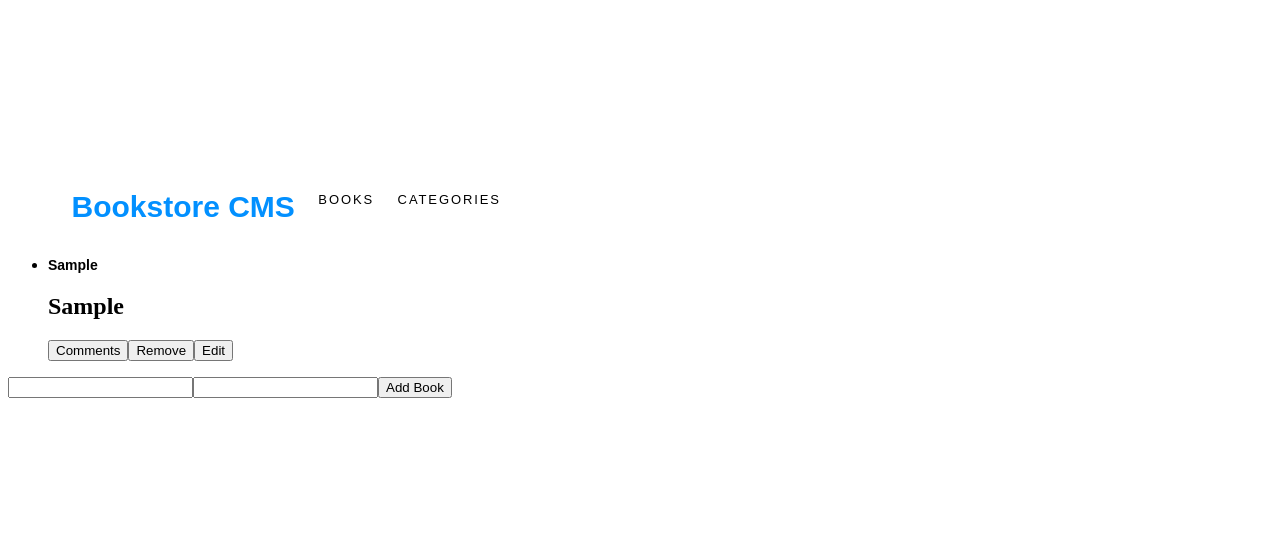
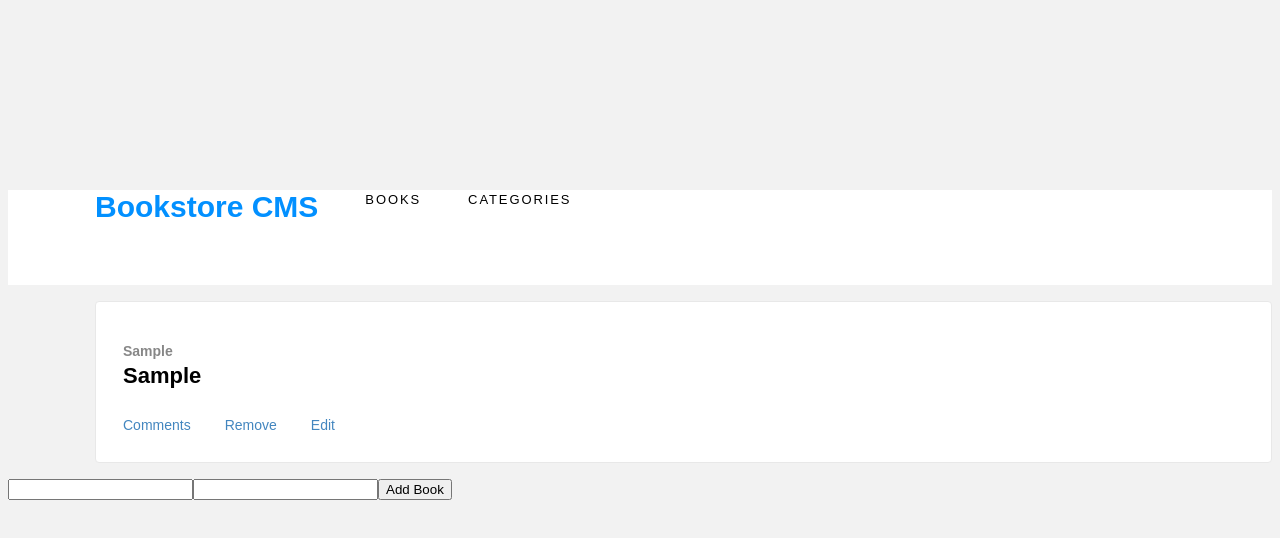
Before and after one commit to hunter4466/bookstore_react_redux, a React (Create React App) app: page /books in a window 1280 px wide. Both pictures are taken after typing "Sample", "Sample" into the empty fields and a click on the button "Add Book". Shown: the top 538 px of the page. Built offline with nearby package versions, Linux system fonts and the light colour scheme; no server answers.

Commit message:
Add general layout for articles and navigation-bar

```diff
--- a/src/components/booksComp.js
+++ b/src/components/booksComp.js
@@ -69,11 +69,12 @@ const BooksComponent = () => {
     <div>
       <ul>
         {Object.keys(books).map((array) => (
-          <li key={array}>
+          <li className="article_wrap" key={array}>
             <h1 className="category_tag">{books[array][0].category}</h1>
-            <h2>{books[array][0].title}</h2>
-            <button type="button">Comments</button>
+            <h2 className="title_tag">{books[array][0].title}</h2>
+            <button className="article_btn" type="button">Comments</button>
             <button
+              className="article_btn"
               type="button"
               onClick={() => {
                 removeBookFromStore(array);
@@ -81,7 +82,7 @@ const BooksComponent = () => {
             >
               Remove
             </button>
-            <button type="button">Edit</button>
+            <button className="article_btn" type="button">Edit</button>
           </li>
         ))}
       </ul>
--- a/src/styles/_books.scss
+++ b/src/styles/_books.scss
@@ -1,5 +1,6 @@
 @import "./modules/removers";
 @import "./modules/wrappers";
+@import "./modules/buttons";
 
 @font-face {
     font-family: 'montserrat-bold';
@@ -10,31 +11,46 @@
     font-family: 'montserrat-regular';
     src: url('https://fonts.googleapis.com/css2?family=Montserrat:wght@300&family=Roboto+Slab:wght@700&display=swap')
 }
-.nav-bar {
-    @include flexBox;
-    height: fit-content;
-    margin-top: 11.875rem;
+
+@font-face {
+    font-family: 'roboto-bold';
+    src: url('https://fonts.googleapis.com/css2?family=Roboto+Slab:wght@700&display=swap');
 }
-.list {
+@font-face {
+    font-family: 'roboto-light';
+    src: url('https://fonts.googleapis.com/css2?family=Roboto+Slab:wght@300&display=swap');
+}
+
+.category_tag {
     @include removeDec;
-    margin-left: 1.469rem;
+    color: #121212;
+    opacity: 50%;
+    font-family: montserrat-bold, sans-serif;
+    font-size: 0.875rem;
+    margin-bottom: 0.25rem;
 }
-.nav-bar-links {
-    height: 50px;
+.title_tag {
+    @include removeDec;
+    color: black;
+    font-family: roboto-bold, sans-serif;
+    font-size: 1.375rem;
+    height: 1.813rem;
+    margin-top: 0.01rem;
+    margin-bottom: 1.5rem;
+
 }
-.main_title {
-    @include remMarg;
-    font-family: montserrat-bold, sans-serif;
-    font-size: 1.875rem;
-    height: 2.313em;
-    color: #0290ff;
+.article_btn {
+    @include bgLessBtn;
+    font-family: roboto-bold, sans-serif;
+    font-size: 0.875rem;
 }
-.link_route {
-    margin-top: 20px;
-    font-family: montserrat-regular, sans-serif;
-    letter-spacing: 1.9px;
-    font-size: 0.813rem;
-    height: 1rem;
-    color: black;
+.article_wrap {
     @include removeDec;
+    margin-left: 2.938rem;
+    border-radius: 4px;
+    border: solid 1px #e8e8e8;
+    background-color: white;
+    padding-left: 1.688rem;
+    padding-top: 2rem;
+    padding-bottom: 1.75rem;
 }
--- a/src/styles/_main.scss
+++ b/src/styles/_main.scss
@@ -11,9 +11,37 @@
     src: url('https://fonts.googleapis.com/css2?family=Montserrat:wght@300&family=Roboto+Slab:wght@700&display=swap')
 }
 
-.category_tag {
+body {
+    background-color: rgba(0, 0, 0, 0.05);
+}
+.nav-bar {
+    @include flexBox;
+    height: 5.938rem;;
+    margin-top: 11.875rem;
+    background-color: white;
+    padding-bottom: auto;
+    padding-top: auto;
+}
+.list {
+    @include removeDec;
+    margin-left: 2.938rem;
+    height: 5.938rem;;
+}
+.nav-bar-links {
+    height: 50px;
+}
+.main_title {
     @include remMarg;
+    font-family: montserrat-bold, sans-serif;
+    font-size: 1.875rem;
+    color: #0290ff;
+}
+.link_route {
+    margin-top: 50px;
+    font-family: montserrat-regular, sans-serif;
+    letter-spacing: 1.9px;
+    font-size: 0.813rem;
+    height: 1rem;
+    color: black;
     @include removeDec;
-    font-family: montserrat-bold, sans-serif;
-    font-size: 0.875rem;
 }
--- /dev/null
+++ b/src/styles/modules/_buttons.scss
@@ -0,0 +1,8 @@
+@mixin bgLessBtn {
+    color: #4386bf;
+    margin-right: 2.125rem;
+    border-style: none;
+    background-color: white;
+    padding: 0;
+    width: fit-content;
+}
```
